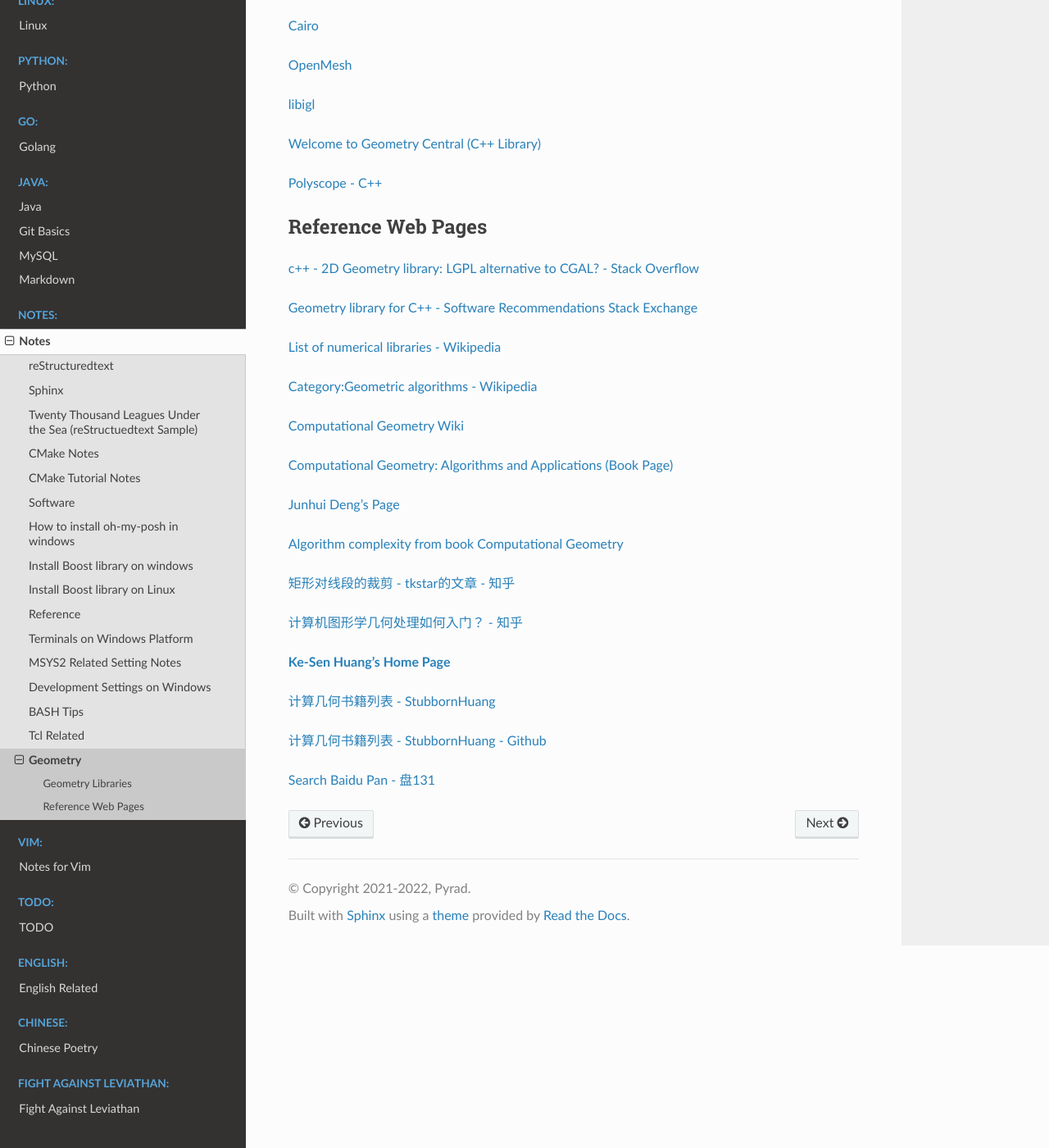
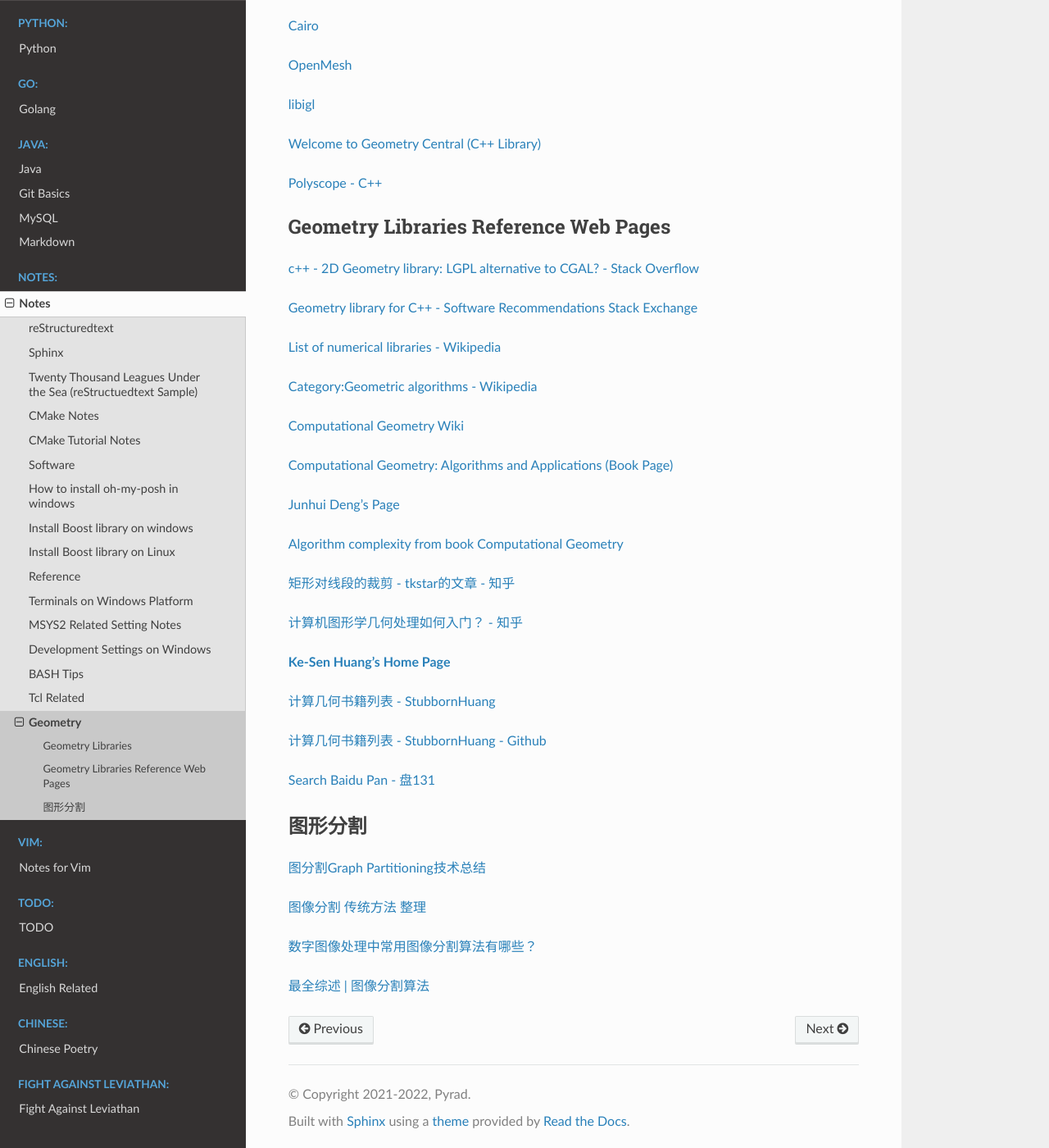
Before and after one commit to Pyrad/pyradnotes, a Sphinx documentation site: the page built from source/Notes/geometry.md, in a window 1280 px wide and 1400 px high, scrolled down 580 px. Shown: the whole window at 82% size. Built offline with Sphinx 7.4.7 and the Read the Docs theme 2.0.0, drawn with Linux system fonts in a browser that asks for light colours.

Commit message:
Add one more section

```diff
--- a/source/Notes/geometry.md
+++ b/source/Notes/geometry.md
@@ -37,7 +37,12 @@
 
 
 
-## Reference Web Pages
+
+
+
+## Geometry Libraries Reference Web Pages
+
+
 
 [c++ - 2D Geometry library: LGPL alternative to CGAL? - Stack Overflow](https://stackoverflow.com/questions/9349220/2d-geometry-library-lgpl-alternative-to-cgal)
 
@@ -72,3 +77,19 @@
 
 
 [Search Baidu Pan - 盘131](https://www.pan131.com/)
+
+
+
+
+
+
+
+## 图形分割
+
+[图分割Graph Partitioning技术总结](https://zhuanlan.zhihu.com/p/446152634)
+
+[图像分割 传统方法 整理](https://zhuanlan.zhihu.com/p/30732385)
+
+[数字图像处理中常用图像分割算法有哪些？](https://www.zhihu.com/question/26085954/answer/152232547)
+
+[最全综述 | 图像分割算法](https://zhuanlan.zhihu.com/p/540084832)
```
